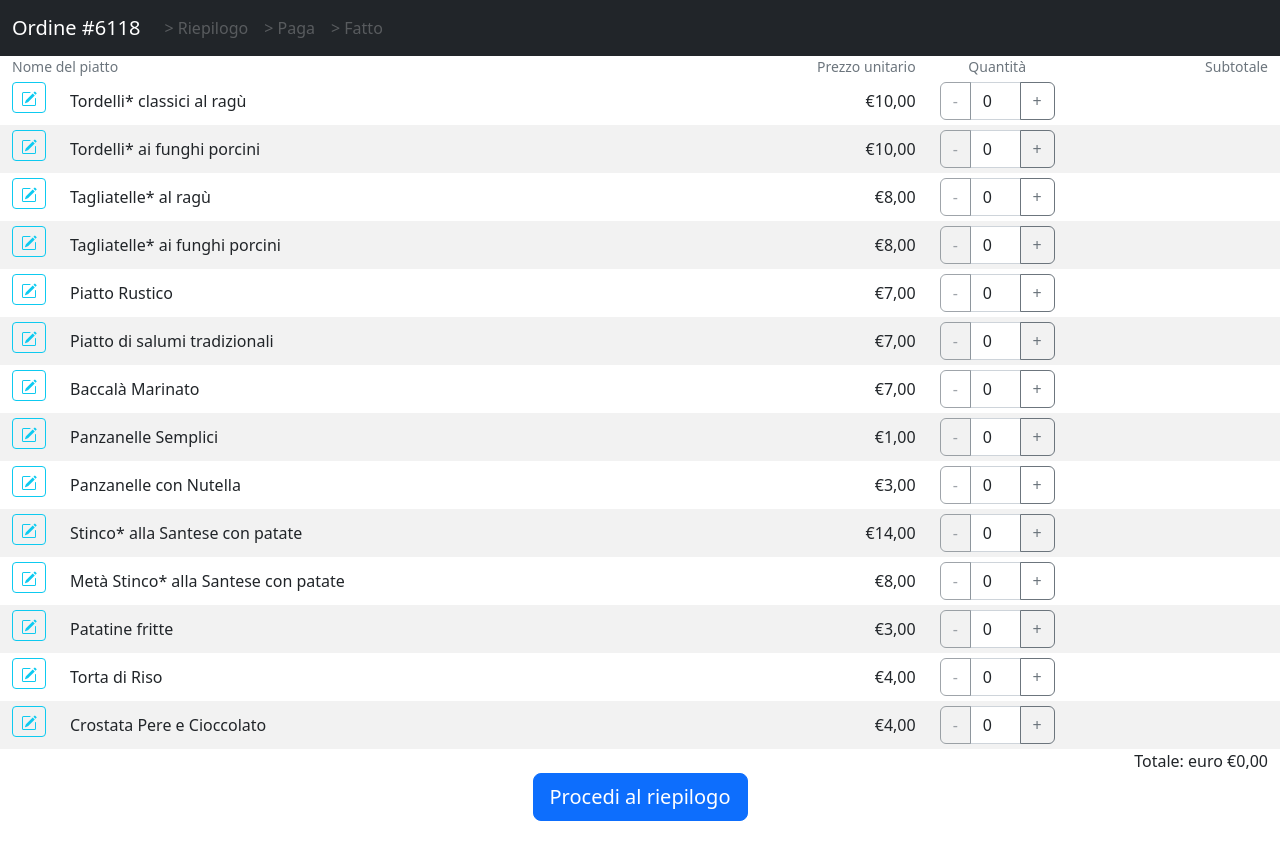
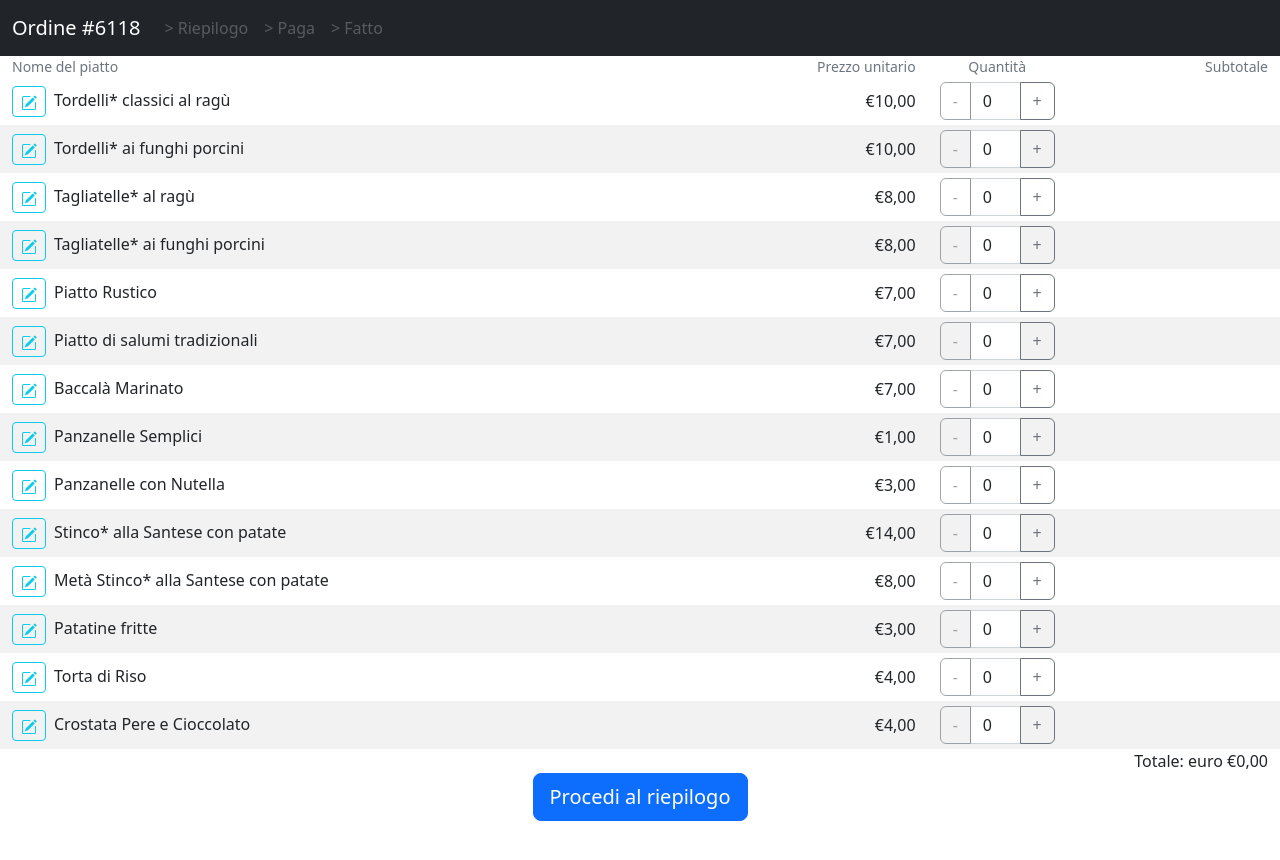
Before and after one commit to carlomartinucci/sagra, a React (Create React App) app: page / in a window 1280 px wide. Shown: the top 860 px of the page. Built offline with nearby package versions, Linux system fonts and the light colour scheme.

Commit message:
feat: improve order page layout

```diff
--- a/src/features/order/Order.tsx
+++ b/src/features/order/Order.tsx
@@ -52,16 +52,24 @@ function ProductRow(props: any) {
   const totalPriceCents = props.product.euroCents * props.product.quantity
   return <React.Fragment>
     <Row className={styles.orderRow}>
-      <Col xs="auto">
+      {/* Nome del piatto */}
+      <Col className="my-auto">
         <Button
           size="sm"
+          className="me-2"
           variant="outline-info"
           onClick={() => setIsEditing(true)}>
           <EditIcon />
         </Button>
+        {props.product.name}
       </Col>
-      <Col className="my-auto">{props.product.name}</Col>
-      <Col className="my-auto text-end" xs={2}>{displayEuroCents(props.product.euroCents)}</Col>
+
+      {/* Prezzo unitario */}
+      <Col className="my-auto text-end" xs={2}>
+        {displayEuroCents(props.product.euroCents)}
+      </Col>
+
+      {/* + Quantità - */}
       <Col xs="auto">
         <InputGroup style={{ width: 115 }}>
           <Button variant="outline-secondary" disabled={props.product.quantity === 0} onClick={() => dispatch(decrement(props.productKey))}>
@@ -73,6 +81,8 @@ function ProductRow(props: any) {
           </Button>
         </InputGroup>
       </Col>
+
+      {/* Subtotale */}
       <Col className="my-auto text-end" xs={2}>{totalPriceCents > 0 ? displayEuroCents(totalPriceCents) : ""}</Col>
     </Row>
 
```
